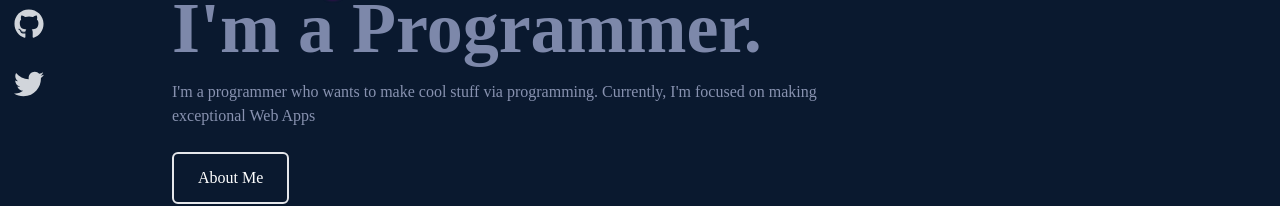
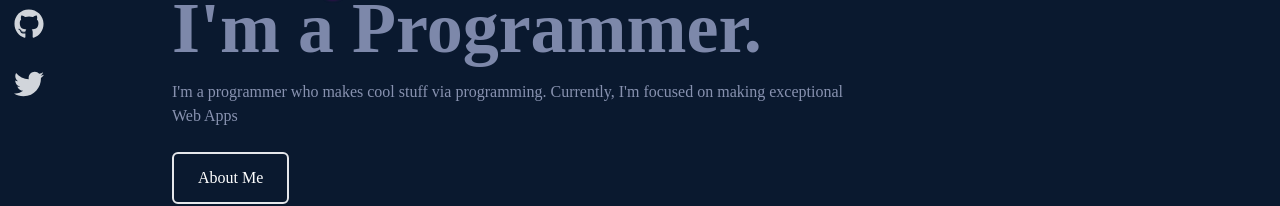
Before and after one commit to YARE0909/My-Website, a React (Create React App) app: page / in a window 1280 px wide. Shown: the part 346-552 px from the top of the page. Built offline with nearby package versions, Linux system fonts and the light colour scheme.

Commit message:
Chagnged description

```diff
--- a/src/components/Home.jsx
+++ b/src/components/Home.jsx
@@ -15,7 +15,7 @@ const Home = () => {
           I'm a Programmer.
         </h2>
         <p className="text-[#8892b0] py-4 max-w-[700px]">
-          I'm a programmer who wants to make cool stuff via programming.
+          I'm a programmer who makes cool stuff via programming.
           Currently, I'm focused on making exceptional Web Apps
         </p>
         <div>
```
